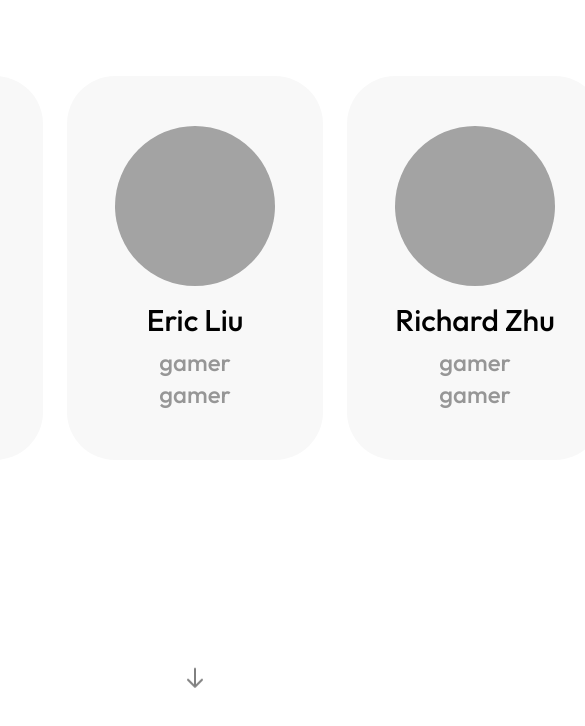
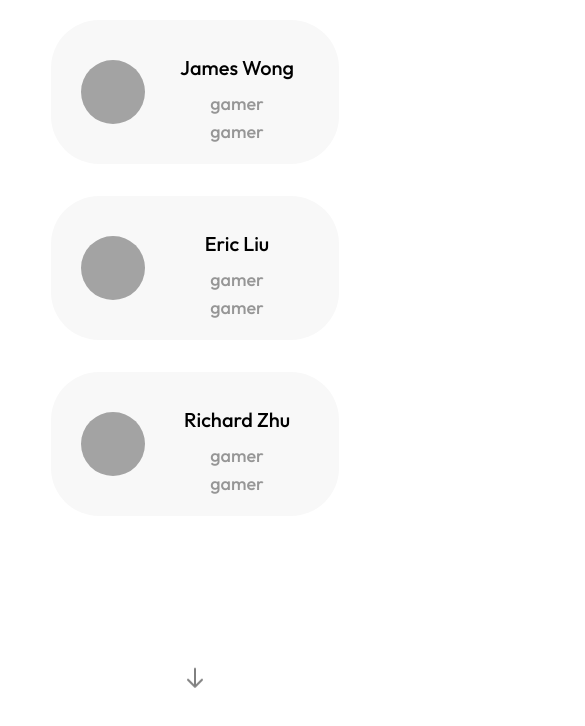
Before and after one commit to fxlui/logicpop-website, a Next.js app: page / in a window 390 px wide. Shown: the part 1822-2548 px from the top of the page, 585 px wide, since content can reach past the window. Built offline with nearby package versions, Linux system fonts and the light colour scheme.

Commit message:
team view mobile

```diff
--- a/src/components/TeamCard.tsx
+++ b/src/components/TeamCard.tsx
@@ -1,6 +1,4 @@
-import { FC, useState } from 'react'
-import { View } from '../types'
-import clsx from 'clsx'
+import { FC } from 'react'
 
 const TeamCard: FC<{
   name: string
@@ -8,11 +6,19 @@ const TeamCard: FC<{
   description: string
 }> = ({ name, photo, description }) => {
   return (
-    <div className="flex flex-col justify-center items-center bg-bg-card rounded-card w-64 h-96">
-      <div className="rounded-full bg-neutral-400 w-40 h-40" />
-      <p className="font-medium mt-4 mb-2 text-3xl">{name}</p>
-      <p className="font-medium text-2xl text-secondary">{description}</p>
-      <p className="font-medium text-2xl text-secondary">{description}</p>
+    <div className="team-card">
+      <div className="flex-1 flex justify-center items-center">
+        <div className="rounded-full bg-neutral-400 w-16 h-16" />
+      </div>
+      <div className="flex-1 flex flex-col items-center pr-10 md:pr-0">
+        <p className="font-medium mt-4 mb-2 text-xl lg:text-3xl">{name}</p>
+        <p className="font-medium text-lg lg:text-2xl text-secondary">
+          {description}
+        </p>
+        <p className="font-medium text-lg lg:text-2xl text-secondary">
+          {description}
+        </p>
+      </div>
     </div>
   )
 }
--- a/src/components/ViewLayout.tsx
+++ b/src/components/ViewLayout.tsx
@@ -20,7 +20,7 @@ const ViewLayout: FC<{
     <div ref={viewRef} className="view-container snap-center">
       <main className="main-container">{children}</main>
       <div className="pointer-events-none fixed w-24 h-24 m-2 left-0 top-2">
-        <Image src={logo} />
+        <Image src={logo} alt="logo" />
       </div>
       <div className="flex-shrink-0 flex flex-col items-center pb-4">
         {customFooter ?? (
--- a/src/styles/global.css
+++ b/src/styles/global.css
@@ -9,4 +9,7 @@
   .main-container {
     @apply flex-1 flex flex-col justify-center items-center;
   }
+  .team-card {
+    @apply m-4 flex flex-row lg:flex-col justify-center items-center bg-bg-card rounded-card w-72 h-36 md:w-96 md:h-48 lg:w-64 lg:h-96;
+  }
 }
--- a/src/views/TeamView.tsx
+++ b/src/views/TeamView.tsx
@@ -2,7 +2,7 @@ import TeamCard from '../components/TeamCard'
 
 function TeamView() {
   return (
-    <div className="flex content-center space-x-6">
+    <div className="flex flex-col lg:flex-row justify-center">
       <TeamCard name="James Wong" photo="a" description="gamer" />
       <TeamCard name="Eric Liu" photo="a" description="gamer" />
       <TeamCard name="Richard Zhu" photo="a" description="gamer" />
--- a/tailwind.config.js
+++ b/tailwind.config.js
@@ -18,6 +18,10 @@ module.exports = {
         'bg-wash': '#abc8ff',
         secondary: '#969696'
       },
+      width: {
+        160: '40rem',
+        240: '60rem'
+      },
       borderRadius: {
         card: '48px'
       }
```
